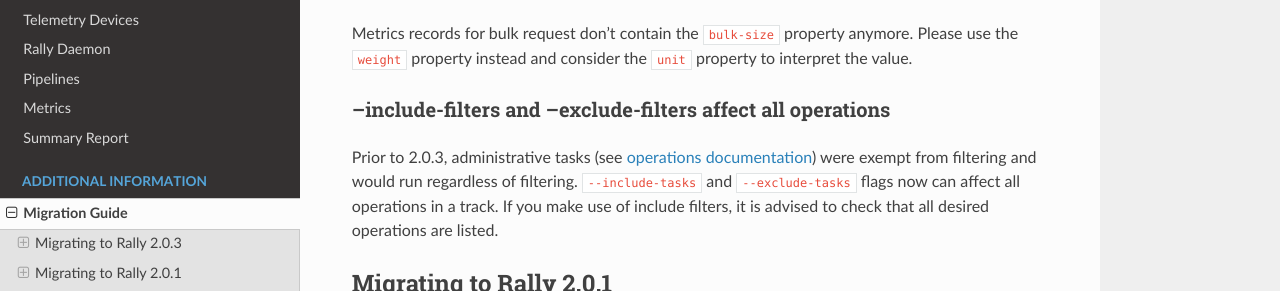
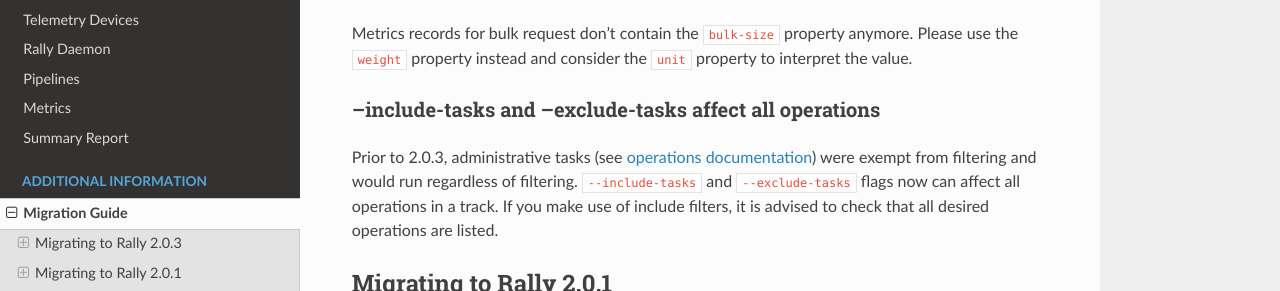
Before and after one commit to elastic/rally, a Sphinx documentation site: the page built from docs/migrate.rst, in a window 1280 px wide and 900 px high, scrolled down 1233 px. Shown: the part 164-455 px from the top of the window. Built offline with Sphinx 7.4.7 and the Read the Docs theme 2.0.0, drawn with Linux system fonts in a browser that asks for light colours.

Commit message:
fix migration note

```diff
--- a/docs/migrate.rst
+++ b/docs/migrate.rst
@@ -58,7 +58,7 @@
 
 Metrics records for bulk request don't contain the ``bulk-size`` property anymore. Please use the ``weight`` property instead and consider the ``unit`` property to interpret the value.
 
---include-filters and --exclude-filters affect all operations
+--include-tasks and --exclude-tasks affect all operations
 ^^^^^^^^^^^^^^^^^^^^^^^^^^^^^^^^^^^^^^^^^^^^^^^^^^^^^^^^^^^^^
 
 Prior to 2.0.3, administrative tasks (see :ref:`operations documentation<track_operations>`) were exempt from filtering and would run regardless of filtering.  ``--include-tasks`` and ``--exclude-tasks`` flags now can affect all operations in a track.  If you make use of include filters, it is advised to check that all desired operations are listed.
```
